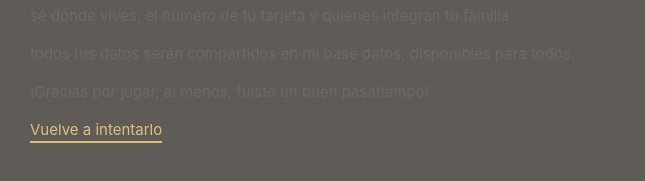
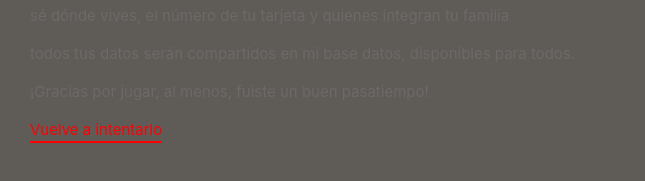
Before and after one commit to jozepaljuba/THE-END, a plain HTML site: page index.html in a window 1280 px wide. Shown: the part 153-334 px from the top of the page, without its empty margins (0-645 px from the left). Drawn offline with Linux system fonts and the light colour scheme; a script that the page names is missing.

Commit message:
Update index.html
color change

```diff
--- a/index.html
+++ b/index.html
@@ -55,7 +55,7 @@
 					<br></br>
 				¡Gracias por jugar, al menos, fuiste un buen pasatiempo!
 				<br></br>
-				<a href="https://bohooisi.github.io/inicio/">Vuelve a intentarlo</a>
+				<a href="https://bohooisi.github.io/inicio/" style="color:#FF0000;" >Vuelve a intentarlo</a>
 			 </p>
 			</header>
 			<div class="content">
```
